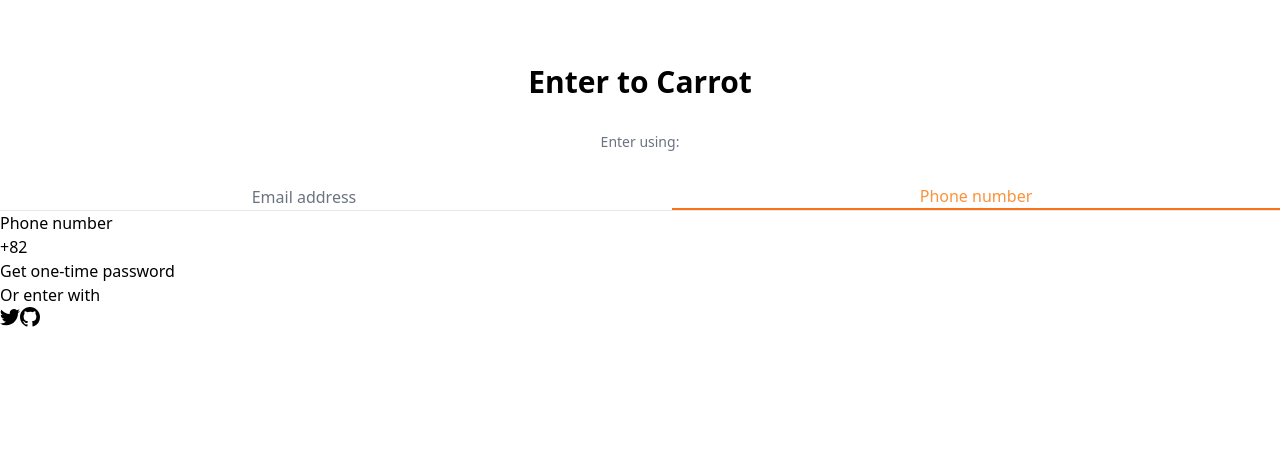
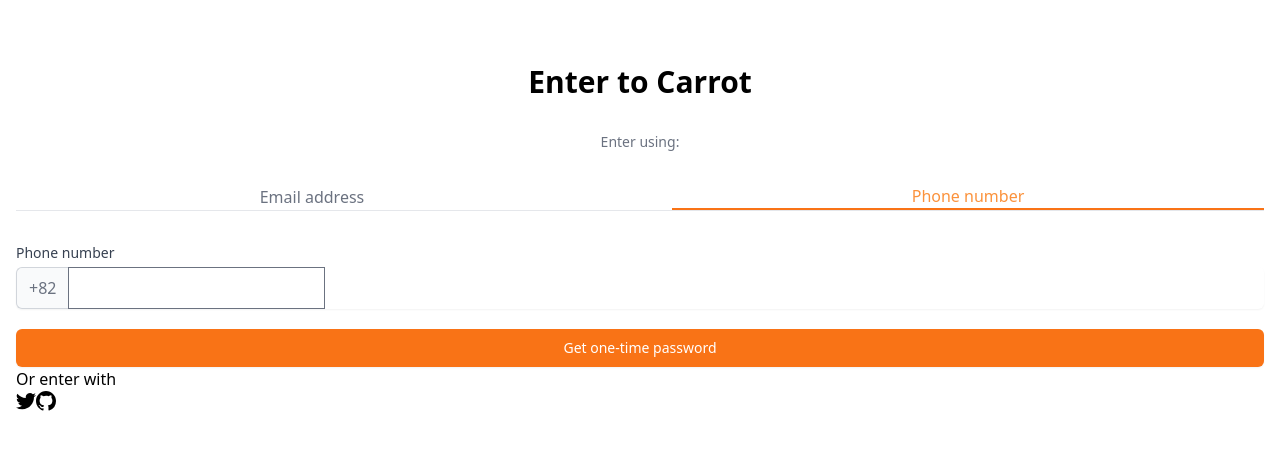
Before and after one commit to helloljho/carrot-market-clone-coding, a Next.js app: page /enter in a window 1280 px wide. Both pictures are taken after a click on the button "Phone number". Shown: the top 450 px of the page. Built offline with nearby package versions, Linux system fonts and the light colour scheme.

Commit message:
fix : label & button css

```diff
--- a/package.json
+++ b/package.json
@@ -8,6 +8,7 @@
     "lint": "next lint"
   },
   "dependencies": {
+    "@tailwindcss/forms": "^0.4.0",
     "next": "^12.0.7",
     "react": "^18.0.0-rc.0",
     "react-dom": "^18.0.0-rc.0"
--- a/pages/enter.tsx
+++ b/pages/enter.tsx
@@ -9,7 +9,7 @@
   const onEmailClick = () => setMethod('email');
   const onPhoneClick = () => setMethod('phone');
   return (
-    <div className="mt-16">
+    <div className="mt-16 px-4">
       <h3 className="text-3xl font-bold text-center">Enter to Carrot</h3>
       <div className="mt-8">
         <div className="flex flex-col text-center">
@@ -39,21 +39,29 @@
             </button>
           </div>
         </div>
-        <form>
-          <label>
+        <form className="flex flex-col mt-8">
+          <label className="text-sm font-medium text-gray-700">
             {method === 'email' ? 'Email address' : null}
             {method === 'phone' ? 'Phone number' : null}
           </label>
-          <div>
-            {method === 'email' ? <input type="email" required /> : null}
+          <div className="mt-1">
+            {method === 'email' ? (
+              <input
+                className="appearance-none w-full px-3 py-2 border border-gray-300 rounded-md shadow-sm placeholder-gray-400 focus:outline-none focus:ring-orange-500 focus:border-orange-500"
+                type="email"
+                required
+              />
+            ) : null}
             {method === 'phone' ? (
-              <div>
-                <span>+82</span>
+              <div className="flex rounded-md shadow-sm">
+                <span className="flex items-center justify-center rounded-l-md px-3 border border-r-0 border-gray-300 bg-gray-50 text-gray-500 select-none">
+                  +82
+                </span>
                 <input type="number" required />
               </div>
             ) : null}
           </div>
-          <button>
+          <button className="mt-5 bg-orange-500 hover:bg-orange-600 text-white py-2 px-4 border border-transparent rounded-md shadow-sm text-sm font-medium focus:ring-2 focus:ring-offset-2 focus:ring-orange-500 focus:outline-none focus:transition">
             {method === 'email' ? 'Get login link' : null}
             {method === 'phone' ? 'Get one-time password' : null}
           </button>
--- a/tailwind.config.js
+++ b/tailwind.config.js
@@ -6,5 +6,5 @@
   theme: {
     extend: {},
   },
-  plugins: [],
+  plugins: [require('@tailwindcss/forms')],
 };
```
